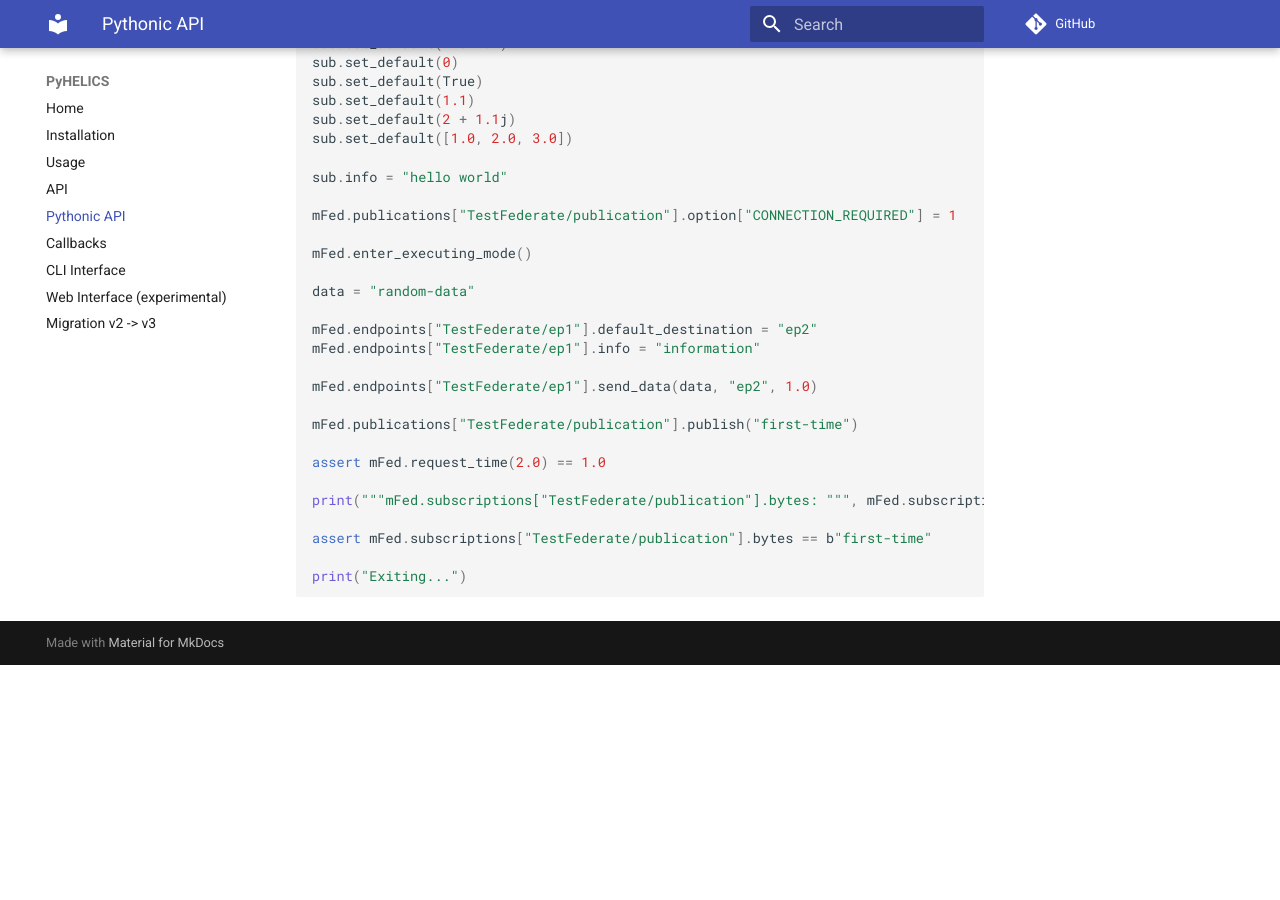
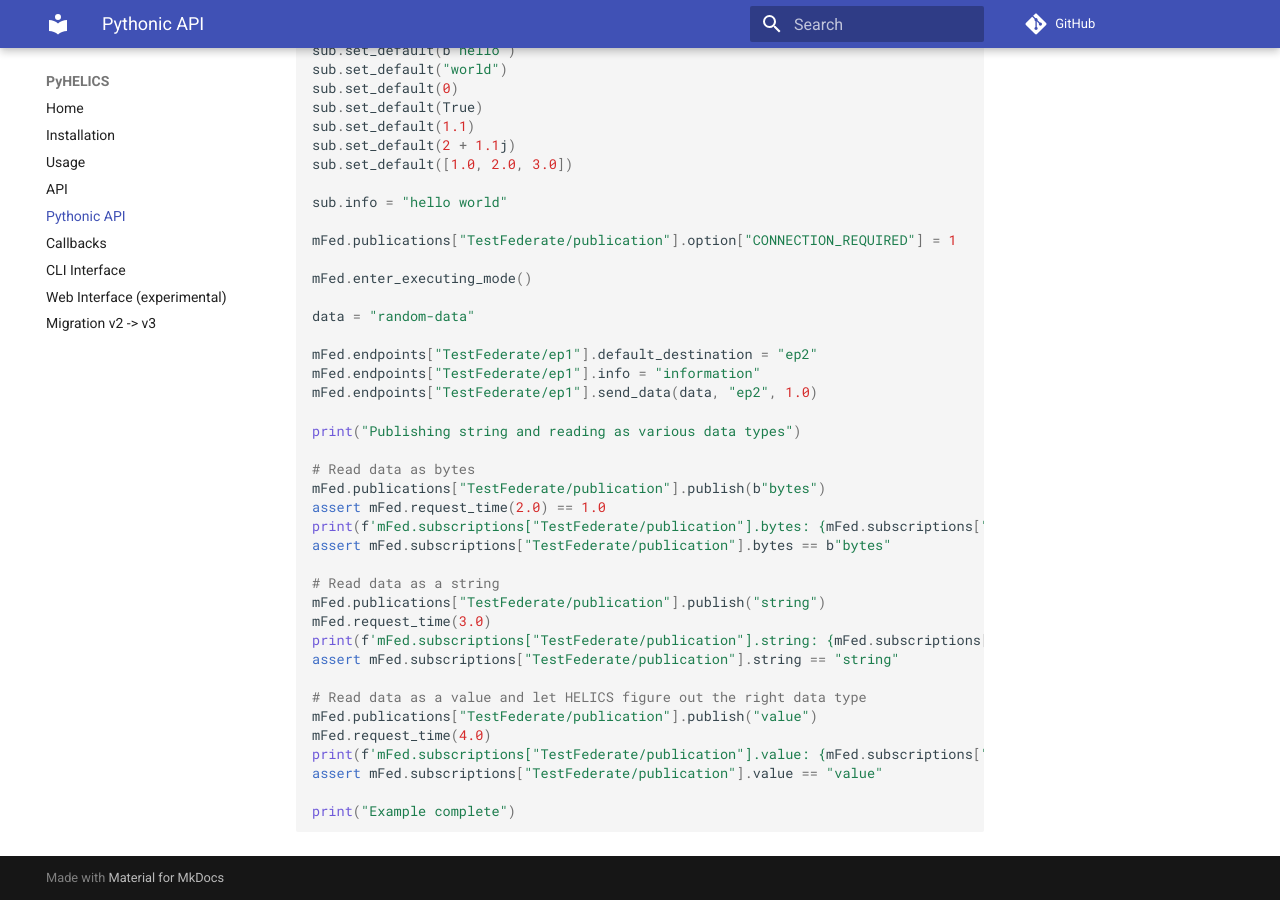
Before and after one commit to GMLC-TDC/pyhelics, an MkDocs documentation site: the page built from docs/pythonic-interface.md, in a window 1280 px wide and 900 px high, scrolled down 578 px. Built offline with MkDocs 1.6.1 and Material for MkDocs 9.7.7, drawn with Linux system fonts in a browser that asks for light colours; comment, search, counter and statistics services are not loaded; before the commit the page ends 1243 px from its top, so only the background shows below that; some of the changed text lies outside the part shown.

Commit message:
rebase from main merge

````diff
--- a/docs/pythonic-interface.md
+++ b/docs/pythonic-interface.md
@@ -1,6 +1,6 @@
 # Pythonic interface
 
-Example of what it looks like to use the Pythonic interface:
+Example of what it looks like to use the Pythonic interface; [this code can also be found here](./examples/website_pythonic_interface). A more extensive example can be found in the [HELICS-Examples repository.](https://github.com/GMLC-TDC/HELICS-Examples/tree/main/user_guide_examples/advanced/advanced_default_pythonic)
 
 ```python
 import helics as h
@@ -40,16 +40,27 @@ data = "random-data"
 
 mFed.endpoints["TestFederate/ep1"].default_destination = "ep2"
 mFed.endpoints["TestFederate/ep1"].info = "information"
-
 mFed.endpoints["TestFederate/ep1"].send_data(data, "ep2", 1.0)
 
-mFed.publications["TestFederate/publication"].publish("first-time")
+print("Publishing string and reading as various data types")
 
+# Read data as bytes
+mFed.publications["TestFederate/publication"].publish(b"bytes")
 assert mFed.request_time(2.0) == 1.0
+print(f'mFed.subscriptions["TestFederate/publication"].bytes: {mFed.subscriptions["TestFederate/publication"].bytes}')
+assert mFed.subscriptions["TestFederate/publication"].bytes == b"bytes"
 
-print("""mFed.subscriptions["TestFederate/publication"].bytes: """, mFed.subscriptions["TestFederate/publication"].bytes)
+# Read data as a string
+mFed.publications["TestFederate/publication"].publish("string")
+mFed.request_time(3.0)
+print(f'mFed.subscriptions["TestFederate/publication"].string: {mFed.subscriptions["TestFederate/publication"].string}')
+assert mFed.subscriptions["TestFederate/publication"].string == "string"
 
-assert mFed.subscriptions["TestFederate/publication"].bytes == b"first-time"
+# Read data as a value and let HELICS figure out the right data type
+mFed.publications["TestFederate/publication"].publish("value")
+mFed.request_time(4.0)
+print(f'mFed.subscriptions["TestFederate/publication"].value: {mFed.subscriptions["TestFederate/publication"].value}')
+assert mFed.subscriptions["TestFederate/publication"].value == "value"
 
-print("Exiting...")
+print("Example complete")
 ```
````
